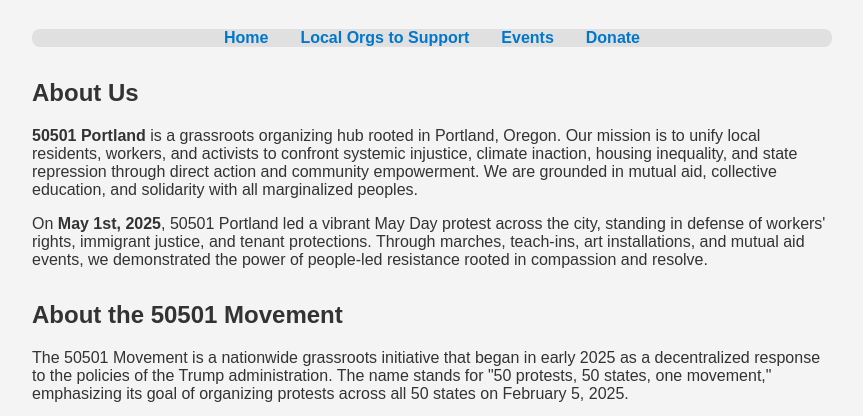
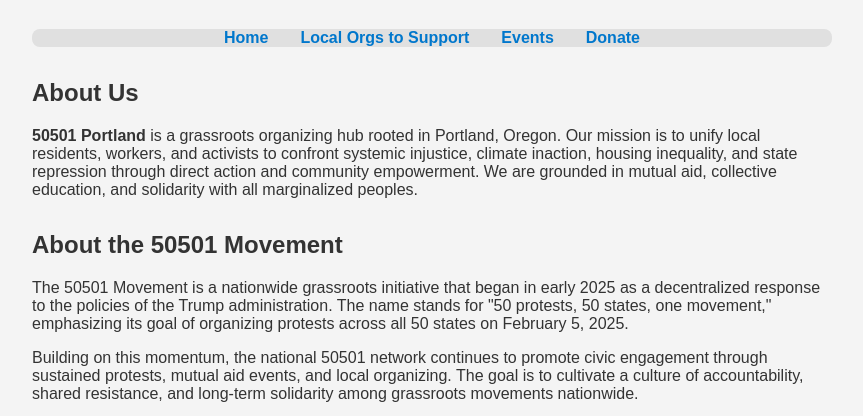
Before and after one commit to Lkdltn/50501portland.github.io, a plain HTML site: page index.html in a window 1280 px wide. Shown: the part 361-777 px from the top of the page, without its empty margins (208-1071 px from the left). Drawn offline with Linux system fonts and the light colour scheme.

Commit message:
Update index.html

```diff
--- a/index.html
+++ b/index.html
@@ -25,7 +25,6 @@
   <section>
     <h2>About Us</h2>
     <p><strong>50501 Portland</strong> is a grassroots organizing hub rooted in Portland, Oregon. Our mission is to unify local residents, workers, and activists to confront systemic injustice, climate inaction, housing inequality, and state repression through direct action and community empowerment. We are grounded in mutual aid, collective education, and solidarity with all marginalized peoples.</p>
-    <p>On <strong>May 1st, 2025</strong>, 50501 Portland led a vibrant May Day protest across the city, standing in defense of workers' rights, immigrant justice, and tenant protections. Through marches, teach-ins, art installations, and mutual aid events, we demonstrated the power of people-led resistance rooted in compassion and resolve.</p>
   </section>
   <section>
     <h2>About the 50501 Movement</h2>
```
